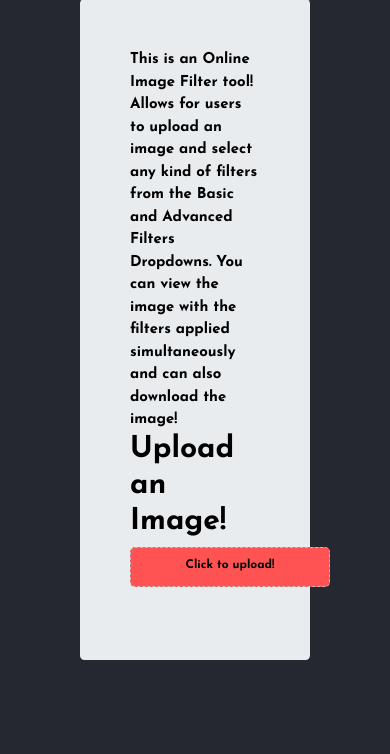
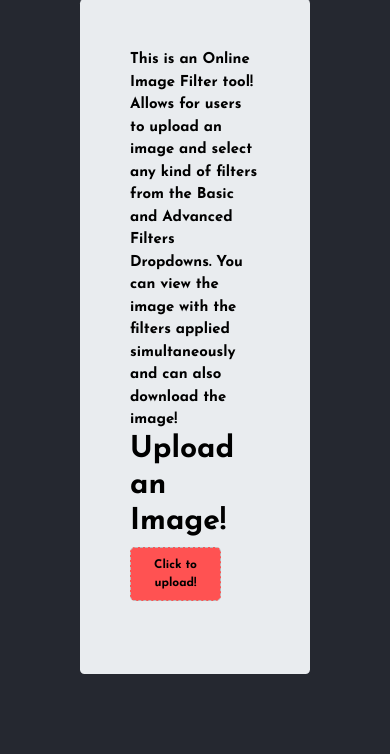
Before and after one commit to atshaya-anand/picFiiii, a Flask app: page / in a window 390 px wide. Shown: the part 245-999 px from the top of the page. Before the commit the page ends 905 px from the top, so only its background shows below. Run offline with Flask 2, Linux system fonts and the light colour scheme; some libraries are stand-ins or nearby versions.

Commit message:
made divs responsive

```diff
--- a/templates/filters.html
+++ b/templates/filters.html
@@ -22,10 +22,10 @@
         <h3 style='color: blanchedalmond;'>Online Image - Filter Tool!</h3>
       </div>
 
-      <div class="jumbotron" style="padding:50px;margin:80px;height:400px;">
+      <div class="jumbotron" style="padding:3%;margin:5%;min-height:400px;">
         <div class="row">
           <div class="col-sm">
-             <img id="imagebox" style="max-width:300px;max-height:400px;"  src="">
+             <img id="imagebox" style="min-width:300px;min-height:400px;15px;width: 90%;height:100%;padding-bottom: 2%"  src="">
           </div>
           <div class="col-sm">
             <div class="dropdown">
--- a/templates/index.html
+++ b/templates/index.html
@@ -30,9 +30,9 @@
             <h2 style="font-family: 'Josefin Sans', sans-serif;">Upload an Image!</h2>
 
             <form action="/imageFilters" method="post" enctype="multipart/form-data">
-              <div id="divId" class="btn" style="height: 40px; width: 200px;border: 1px dashed #BBB; cursor:pointer;" onclick="getFile()">Click to upload!</div>
+              <div id="divId" class="btn" style="height: 40px; width: 70%;height:20%;border: 1px dashed #BBB; cursor:pointer;" onclick="getFile()">Click to upload!</div>
               <div style='height: 0px;width:0px; overflow:hidden;'><input id="upfile" name="file" type="file" accept="image/*" onchange="loadFile(event)"></div>
-              <img id="output" style="margin-top: 15px;" />
+              <img id="output" style="margin-top: 15px;width: 75%;height:75%" />
               <input type="submit" id="submit" class="btn" value="Upload!" style="display: none; margin-top: 8px;">
             </form>
           </div>
--- a/templates/output.html
+++ b/templates/output.html
@@ -22,10 +22,10 @@
         <h3 style='color: blanchedalmond;'>Online Image - Filter Tool!</h3>
       </div>
 
-      <div class="jumbotron" style="padding:50px;margin:80px;height:400px;">
+      <div class="jumbotron" style="padding:3%;margin:5%;height:60%;width: 80%">
         <div class="row">
           <div class="col-sm">
-             <img id="imagebox" style="max-width:300px;max-height:400px;" src="">
+             <img id="imagebox" style="min-width:300px;min-height:400px;width: 80%;height:60%;" src="">
           </div>
           <div class="col-sm">
             Back to filters?
```
